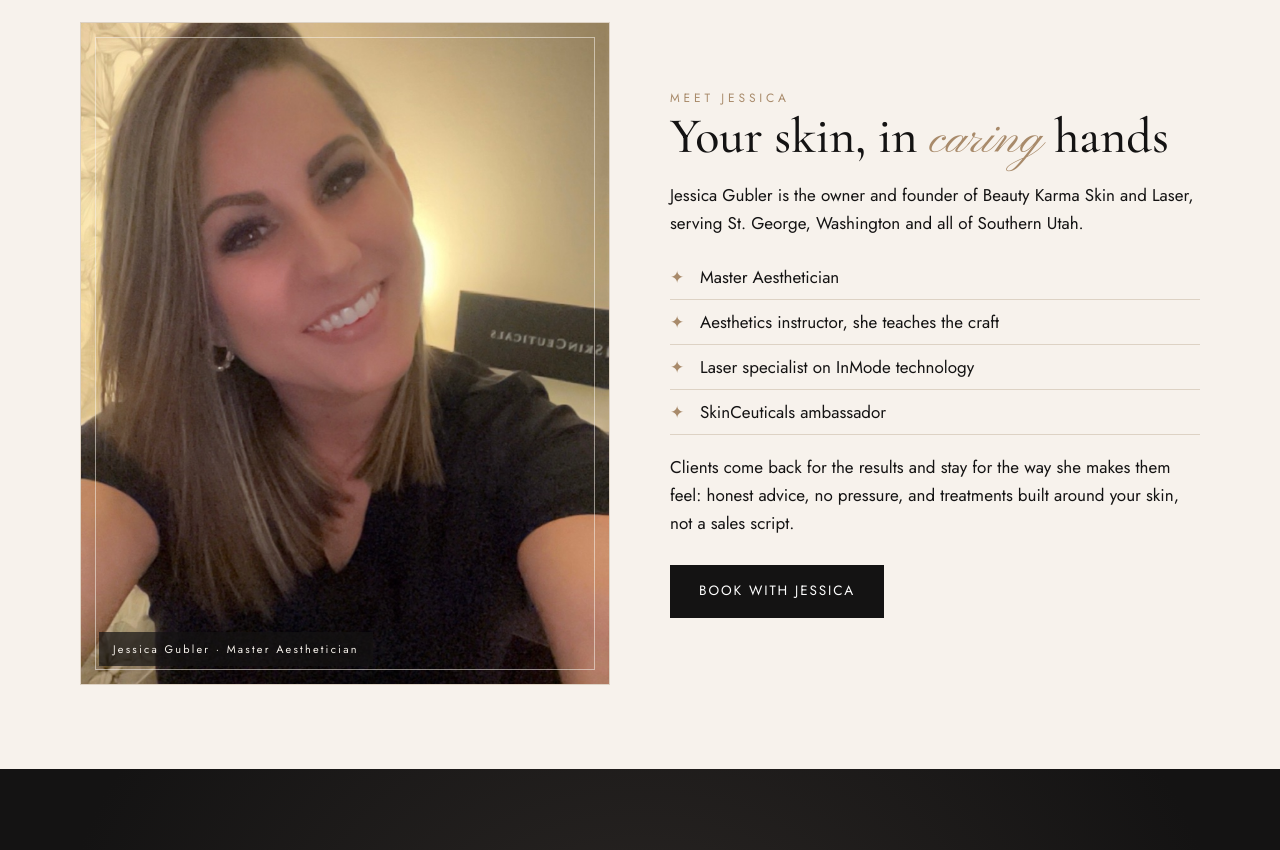
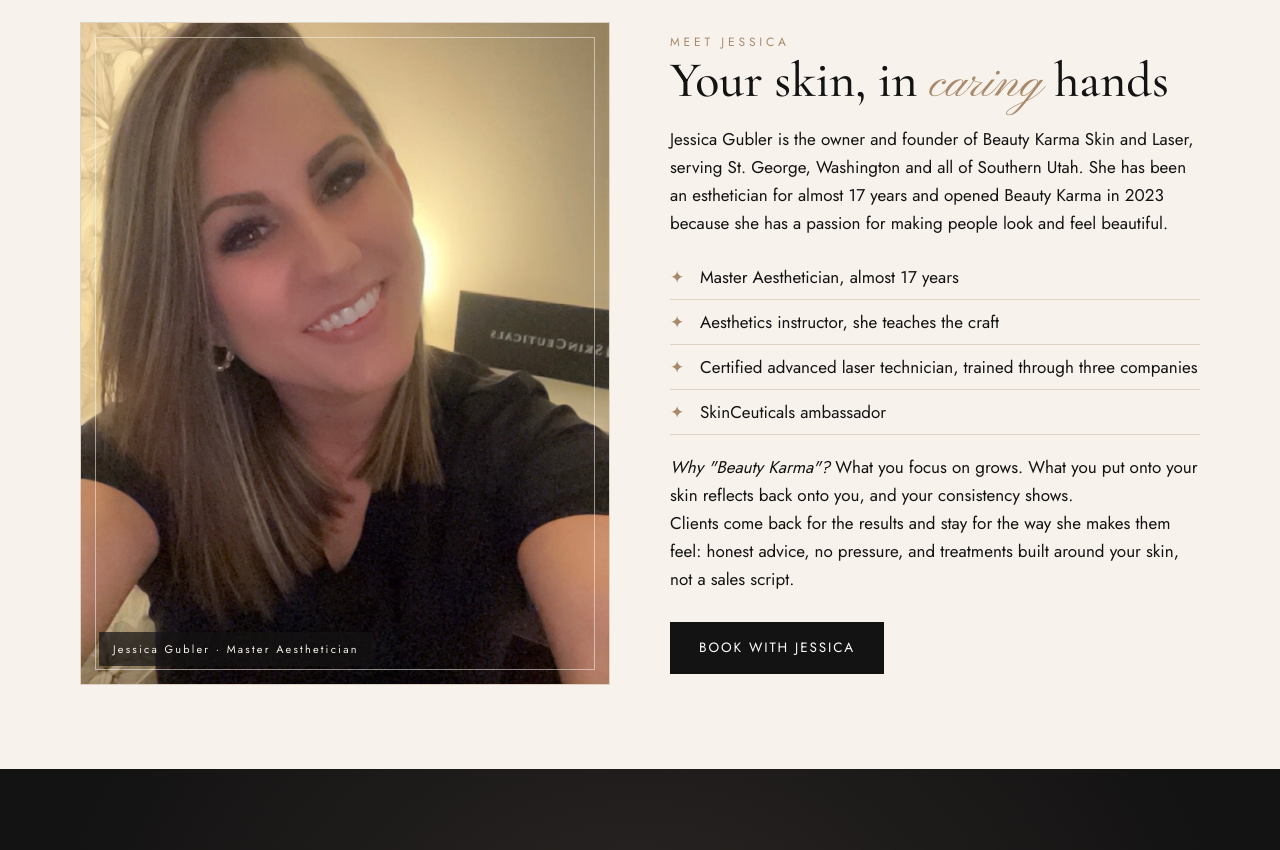
Before and after one commit to handledhq/beauty-karma, a plain HTML site: page index.html in a window 1280 px wide. Shown: the part 2800-3650 px from the top of the page. Drawn offline with nearby package versions, Linux system fonts and the light colour scheme.

Commit message:
Meet Jessica: 17 years, laser certifications, why Beauty Karma
Co-Authored-By: Claude Opus 5.5 <noreply@anthropic.com>

```diff
--- a/index.html
+++ b/index.html
@@ -50,9 +50,10 @@
 <section><div class="wrap split">
 <div class="portrait"><img src="/img/jessica.jpg" alt="Jessica Gubler, Master Aesthetician and owner of Beauty Karma Skin and Laser in Washington, Utah"><small class="cap">Jessica Gubler · Master Aesthetician</small></div>
 <div><p class="kicker">Meet Jessica</p><h2>Your skin, in <i>caring</i> hands</h2>
-<p>Jessica Gubler is the owner and founder of Beauty Karma Skin and Laser, serving St. George, Washington and all of Southern Utah.</p>
-<ul class="checks"><li>Master Aesthetician</li><li>Aesthetics instructor, she teaches the craft</li><li>Laser specialist on InMode technology</li><li>SkinCeuticals ambassador</li></ul>
-<p style="margin-top:18px">Clients come back for the results and stay for the way she makes them feel: honest advice, no pressure, and treatments built around your skin, not a sales script.</p>
+<p>Jessica Gubler is the owner and founder of Beauty Karma Skin and Laser, serving St. George, Washington and all of Southern Utah. She has been an esthetician for almost 17 years and opened Beauty Karma in 2023 because she has a passion for making people look and feel beautiful.</p>
+<ul class="checks"><li>Master Aesthetician, almost 17 years</li><li>Aesthetics instructor, she teaches the craft</li><li>Certified advanced laser technician, trained through three companies</li><li>SkinCeuticals ambassador</li></ul>
+<p style="margin-top:18px"><i>Why "Beauty Karma"?</i> What you focus on grows. What you put onto your skin reflects back onto you, and your consistency shows.</p>
+<p>Clients come back for the results and stay for the way she makes them feel: honest advice, no pressure, and treatments built around your skin, not a sales script.</p>
 <div class="cta"><a class="btn" href="https://www.vagaro.com/beautykarmaskinandlaser/book-now">Book with Jessica</a></div></div>
 </div></section>
 
```
